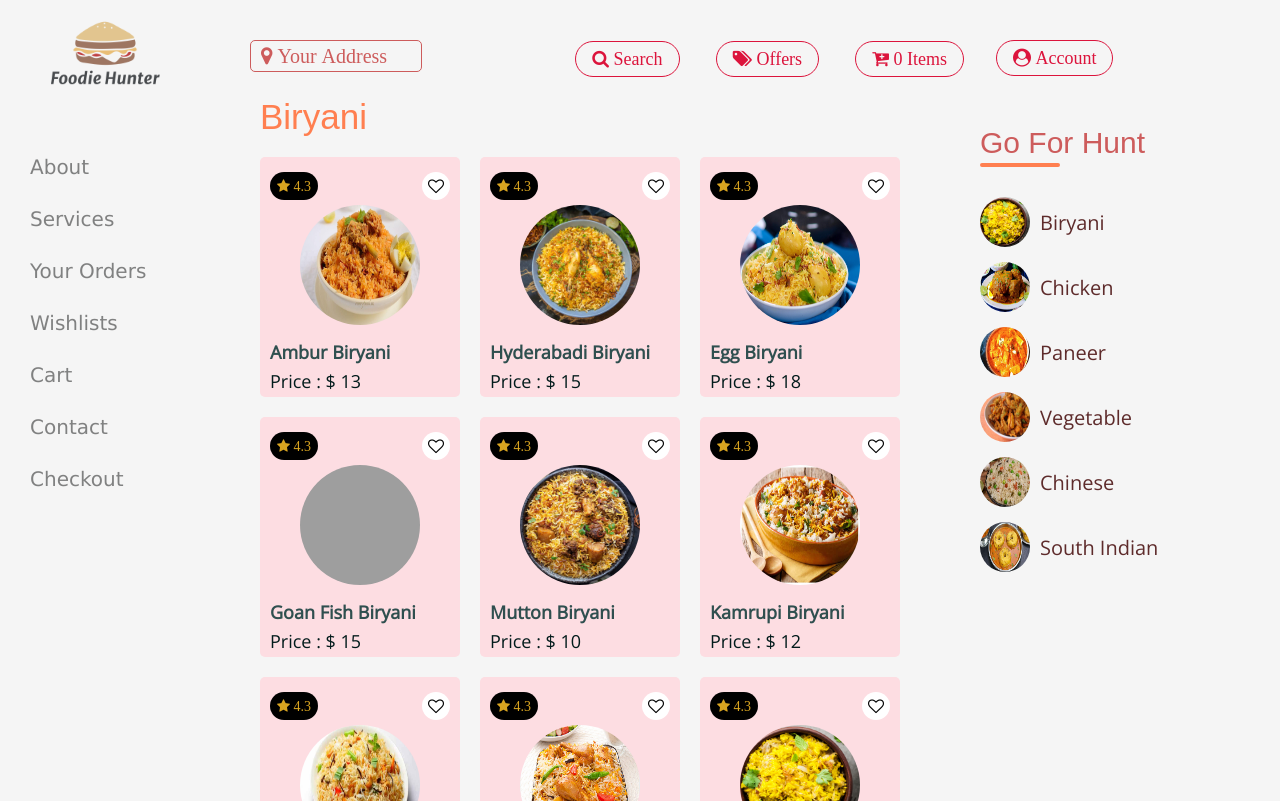
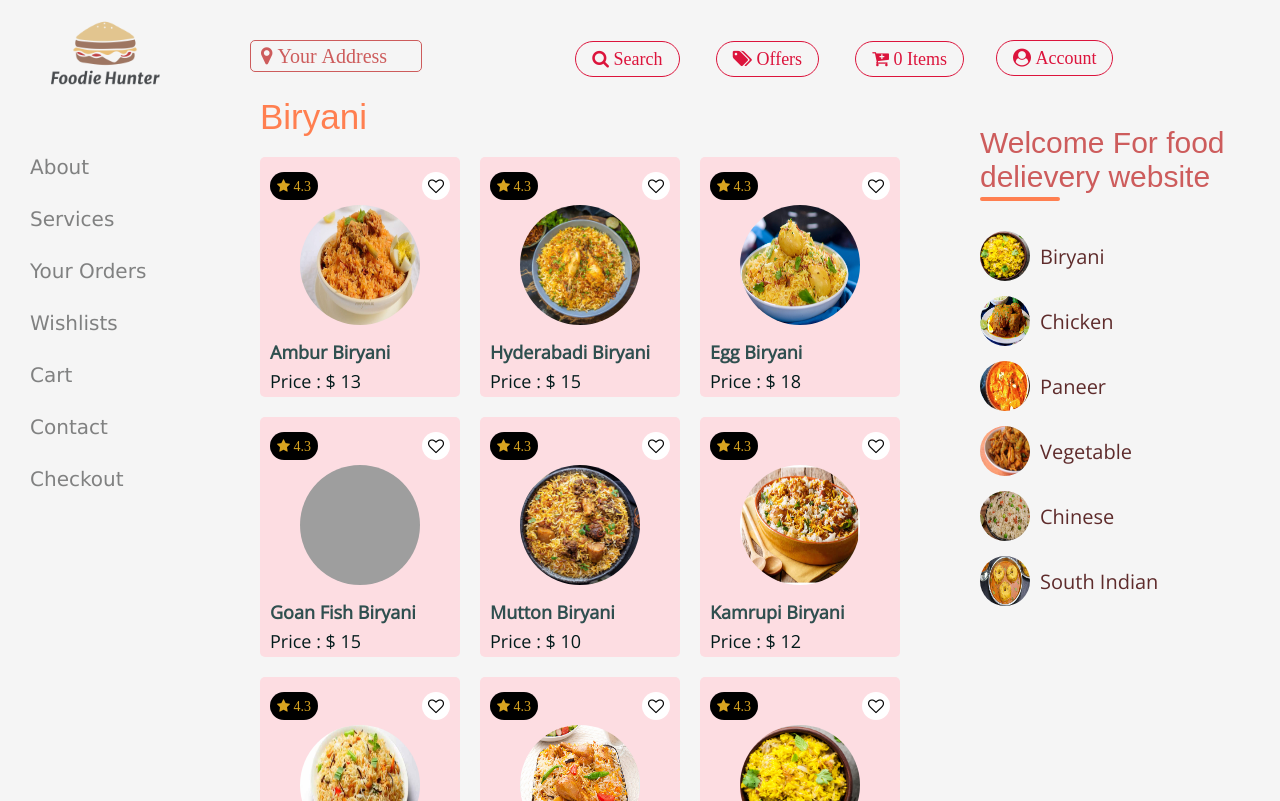
Before and after one commit to Ganeshmulgir11/website-food-order-and-delivery, a plain HTML site: page index.html in a window 1280 px wide. Drawn offline with nearby package versions, Linux system fonts and the light colour scheme; grey boxes are pictures that could not be loaded; a web font is replaced by a local one.

Commit message:
second commit

```diff
--- a/index.html
+++ b/index.html
@@ -92,7 +92,7 @@
                 </div>
             </div>
             <div id="category-list">
-                <p class="item-menu">Go For Hunt</p>
+                <p class="item-menu">Welcome For food delievery website</p>
                 <div class="border"></div>
 
             </div>
```
